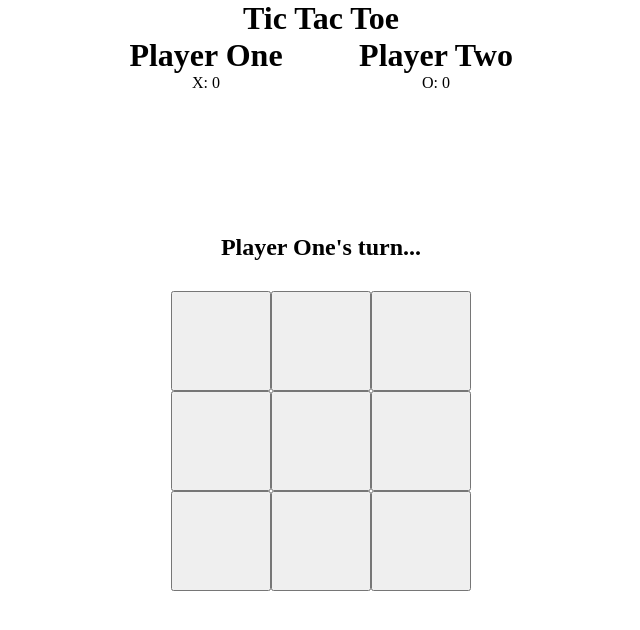
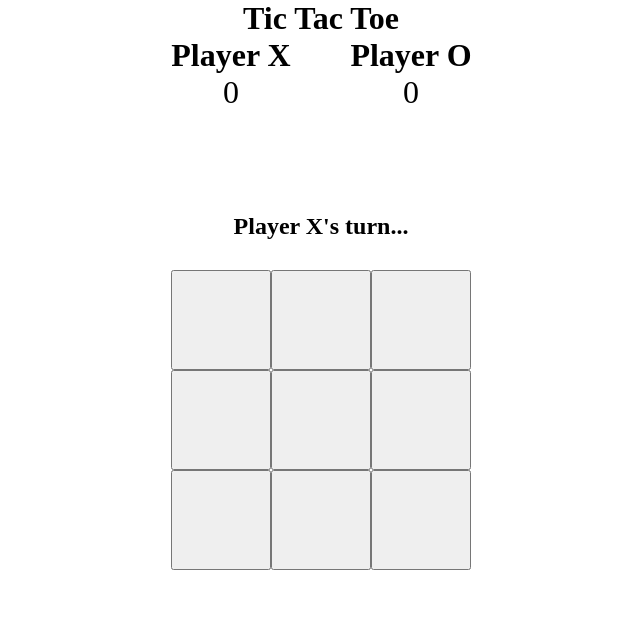
Before and after one commit to MuhRandy/odin-tic-tac-toe, a plain HTML site: page index.html in a window 1280 px wide. Shown: the whole page, without its empty margins (319-959 px from the left). Drawn offline with Linux system fonts and the light colour scheme.

Commit message:
refactor: wrap function factory to IIFE

```diff
--- a/script.js
+++ b/script.js
@@ -1,3 +1,4 @@
+(function () {
   function Gameboard() {
     const board = [];
     const size = 3;
@@ -5,14 +6,6 @@ function Gameboard() {
     const getBoard = () => board;
 
     const getBoardSize = () => size;
-
-  const printBoard = () => {
-    const boardWithCellValue = board.map((row) =>
-      row.map((cell) => cell.getValue())
-    );
-
-    console.log(boardWithCellValue);
-  };
 
     const markCell = (row, column, playerMark) => {
       const cellValue = board[row][column].getValue();
@@ -33,7 +26,7 @@ function Gameboard() {
 
     resetBoard();
 
-  return { getBoard, getBoardSize, printBoard, resetBoard, markCell };
+    return { getBoard, getBoardSize, resetBoard, markCell };
   }
 
   function Cell() {
@@ -48,7 +41,7 @@ function Cell() {
     return { getValue, addMark };
   }
 
-function GameController(playerOne = "Player One", playerTwo = "Player Two") {
+  function GameController(playerOne = "Player X", playerTwo = "Player O") {
     const board = Gameboard();
 
     const Player = (name, mark) => {
@@ -72,11 +65,6 @@ function GameController(playerOne = "Player One", playerTwo = "Player Two") {
     };
 
     const getActivePlayer = () => activePlayer;
-
-  const printNewRound = () => {
-    board.printBoard();
-    console.log(`${getActivePlayer().name}'s turn.`);
-  };
 
     const isPlayerWin = () => {
       let activePlayerMarkNumber;
@@ -158,7 +146,9 @@ function GameController(playerOne = "Player One", playerTwo = "Player Two") {
       )
         return console.log("Cell Already Marked, please choose other cell!");
 
-    console.log(`${getActivePlayer().name} mark into cell ${row}${column}...`);
+      console.log(
+        `${getActivePlayer().name} mark into cell ${row}${column}...`
+      );
 
       board.markCell(row, column, getActivePlayer().mark);
 
@@ -170,10 +160,7 @@ function GameController(playerOne = "Player One", playerTwo = "Player Two") {
       }
 
       switchPlayerTurn();
-    printNewRound();
     };
-
-  printNewRound();
 
     return {
       playRound,
@@ -202,11 +189,11 @@ function ScreenController() {
 
       playerOneName.textContent = players[0].name;
 
-    playerOneMark.textContent = `${players[0].mark}: ${players[0].getScore()}`;
+      playerOneMark.textContent = players[0].getScore();
 
       playerTwoName.textContent = players[1].name;
 
-    playerTwoMark.textContent = `${players[1].mark}: ${players[1].getScore()}`;
+      playerTwoMark.textContent = players[1].getScore();
 
       // clear the board
       boardDiv.textContent = "";
@@ -269,8 +256,7 @@ function ScreenController() {
 
     // Initial render
     updateScreen();
-
-  // We don't need to return anything from this module because everything is encapsulated inside this screen controller.
   }
 
   ScreenController();
+})();
--- a/style.css
+++ b/style.css
@@ -7,7 +7,7 @@ body {
 }
 
 dialog[open] {
-  position: absolute;
+  position: fixed;
   width: 100vw;
   height: 100vh;
   background-color: rgba(0, 0, 0, 0.8);
@@ -28,13 +28,22 @@ dialog[open] {
   flex-direction: column;
 }
 
+.game-status div {
+  font-size: 2rem;
+  font-weight: bold;
+}
+
 .score {
-  width: 450px;
+  width: 350px;
   margin: 0 auto;
 
   display: grid;
   grid-template-columns: repeat(2, 1fr);
   column-gap: 10px;
+}
+
+.score div {
+  font-size: 2rem;
 }
 
 .container {
@@ -44,7 +53,7 @@ dialog[open] {
   justify-content: center;
   gap: 30px;
 
-  min-height: 80vh;
+  min-height: 70vh;
 }
 
 .board {
```
Lines whose indentation alone changed are shown as unchanged.
